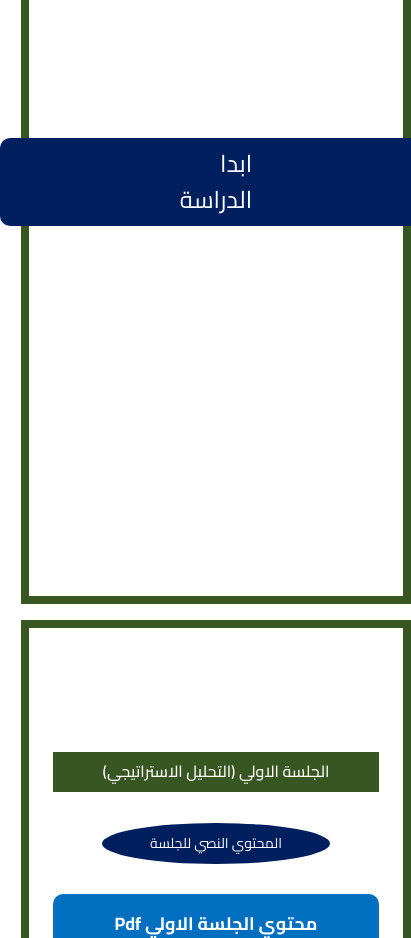
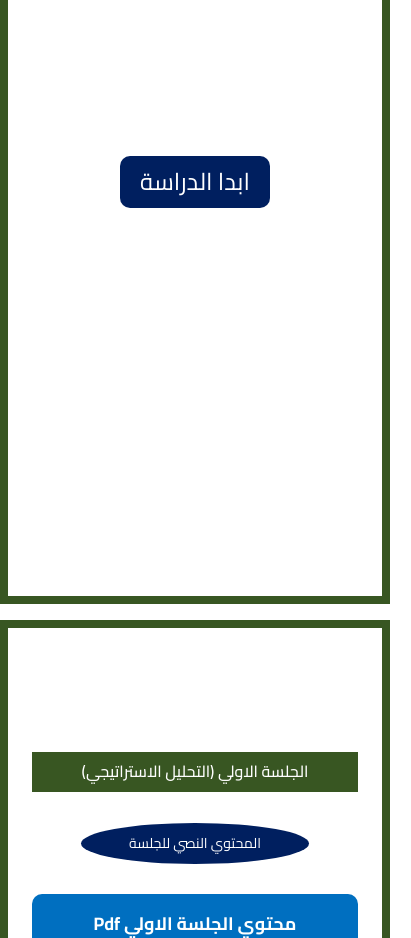
Before and after one commit to OZ3A401/LearningWeb, a plain HTML site: page index.html in a window 390 px wide. Shown: the part 1100-2038 px from the top of the page, 411 px wide, since content can reach past the window. Drawn offline with Linux system fonts and the light colour scheme.

Commit message:
Update style.css

```diff
--- a/css/style.css
+++ b/css/style.css
@@ -301,8 +301,10 @@ section .container {
   .first-session .btn.out {
     transform: none;
   }
-    .start-btn {
+  .start-btn {
     font-size: 24px;
+
+    padding: 8px 20px;
   }
 }
 @media (max-width: 375px) {
```
